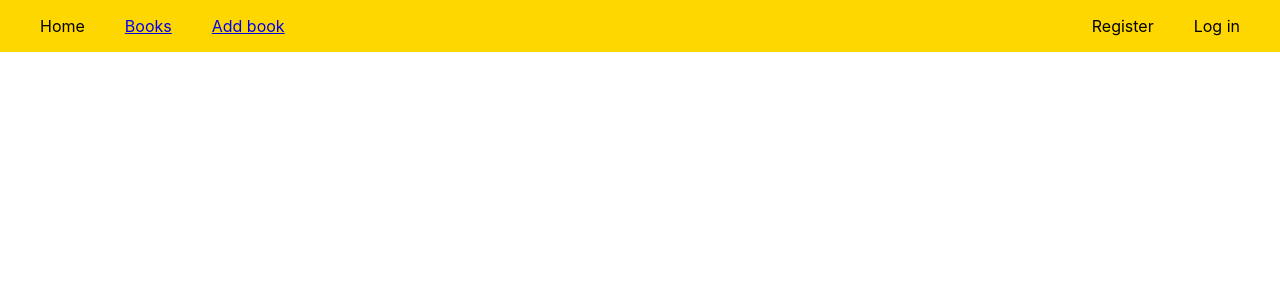
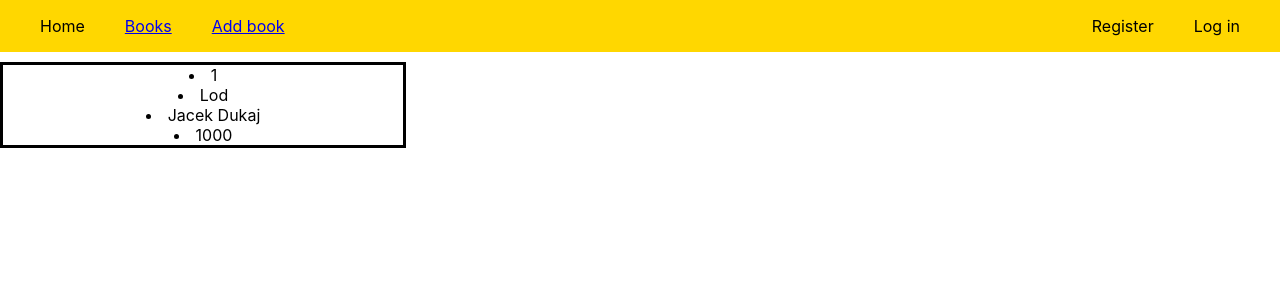
Before and after one commit to Jetoxixoxorix/booklibrary, a React (Create React App) app: page /book-details/1 in a window 1280 px wide. Shown: the top 300 px of the page. Built offline with nearby package versions, Linux system fonts and the light colour scheme.

Commit message:
working route to book details

```diff
--- a/src/components/App.js
+++ b/src/components/App.js
@@ -4,6 +4,7 @@ import {Navbar} from './Navbar';
 import {BooksContainer} from '../containers/BooksContainer';
 import {Switch, Route} from 'react-router-dom';
 import {AddBook} from '../containers/AddBook';
+import {BookDetails} from './BookDetails';
 
 class App extends Component {
   render() {
@@ -13,6 +14,7 @@ class App extends Component {
         <Switch>
           <Route path='/books' component={BooksContainer}/>
           <Route path='/add-book' component={AddBook}/>
+          <Route path='/book-details/:id' component={BookDetails} />
         </Switch>
       </div>
     );
--- a/src/components/Book.js
+++ b/src/components/Book.js
@@ -1,10 +1,11 @@
 import React from 'react';
+import {NavLink} from 'react-router-dom';
 
 export const Book = props => {
     return (
         <div className="book">
             <li>Id: {props.book.id}</li>
-            <li>Title: {props.book.title}</li>
+            <li>Title: <NavLink to={`/book-details/${props.book.id}`}>{props.book.title}</NavLink></li>
             <li>Author: {props.book.author}</li>
         </div>
     );
--- /dev/null
+++ b/src/components/BookDetails.js
@@ -0,0 +1,41 @@
+import React, {Component} from 'react';
+import importBooks from '../files/books.json';
+
+export class BookDetails extends Component {
+    constructor(props){
+        super(props);
+        this.state = {
+            book: ""
+        }
+    }
+
+    componentDidMount() {
+
+        const bookaa = importBooks.books.filter(b => {
+            if(b.id == this.props.match.params.id){
+                return b;
+            }
+        })
+
+        this.setState({
+            book: bookaa[0]
+        })
+    }
+
+    render(){
+        return(
+            <div className="book">
+                <li>{this.state.book.id}</li>
+                <li>{this.state.book.title}</li>
+                <li>{this.state.book.author}</li>
+                <li>{this.state.book.pages}</li>
+            </div>
+        )
+    }
+}
+
+// export const BookDetails = props => {
+//     return(
+//         <div>{props}</div>
+//     );
+// }
--- a/src/containers/AddBook.js
+++ b/src/containers/AddBook.js
@@ -10,6 +10,7 @@ export class AddBook extends Component {
                     <input type='text' id='title' />
                     <label htmlFor='author'>Author:</label>
                     <input type='text' id='author'/>
+                    <input type='submit' value='Add book'/>
                 </form>
             </div>
         )
--- a/src/containers/BooksContainer.js
+++ b/src/containers/BooksContainer.js
@@ -10,8 +10,6 @@ export class BooksContainer extends Component {
         this.state = {
             allBooks: []
         }
-
-        //this.allBooks = this.allBooks.bind(this);
     }
 
     componentDidMount() {
@@ -19,10 +17,6 @@ export class BooksContainer extends Component {
             allBooks: importBooks.books
         })
     }
-
-  //  allBooks() {
-    //    return this.state.allBooks.map(book => <Book book={book} key={book.id}></Book>);
-    //}
 
     render(){
         const allBooks = this.state.allBooks.map(book => <Book book={book} key={book.id}></Book>)
--- a/src/files/books.json
+++ b/src/files/books.json
@@ -3,27 +3,32 @@
         {
             "id": 1,
             "title": "Lod",
-            "author": "Jacek Dukaj"
+            "author": "Jacek Dukaj",
+            "pages": 1000
         },
         {
             "id": 2,
             "title": "Slepowidzenie",
-            "author": "Peter Watts"
+            "author": "Peter Watts",
+            "pages": 450
         },
         {
             "id": 3,
             "title": "Metro 2033",
-            "author": "Dmitrij Gluchovsky"
+            "author": "Dmitrij Gluchovsky",
+            "pages": 550
         },
         {
             "id": 4,
             "title": "Pan Tadeusz",
-            "author": "Adam Mickiewicz"
+            "author": "Adam Mickiewicz",
+            "pages": 200
         },
         {
             "id": 5,
             "title": "Pod kopula",
-            "author": "Stephen King"
+            "author": "Stephen King",
+            "pages": 900
         }
     ]
 }
```
